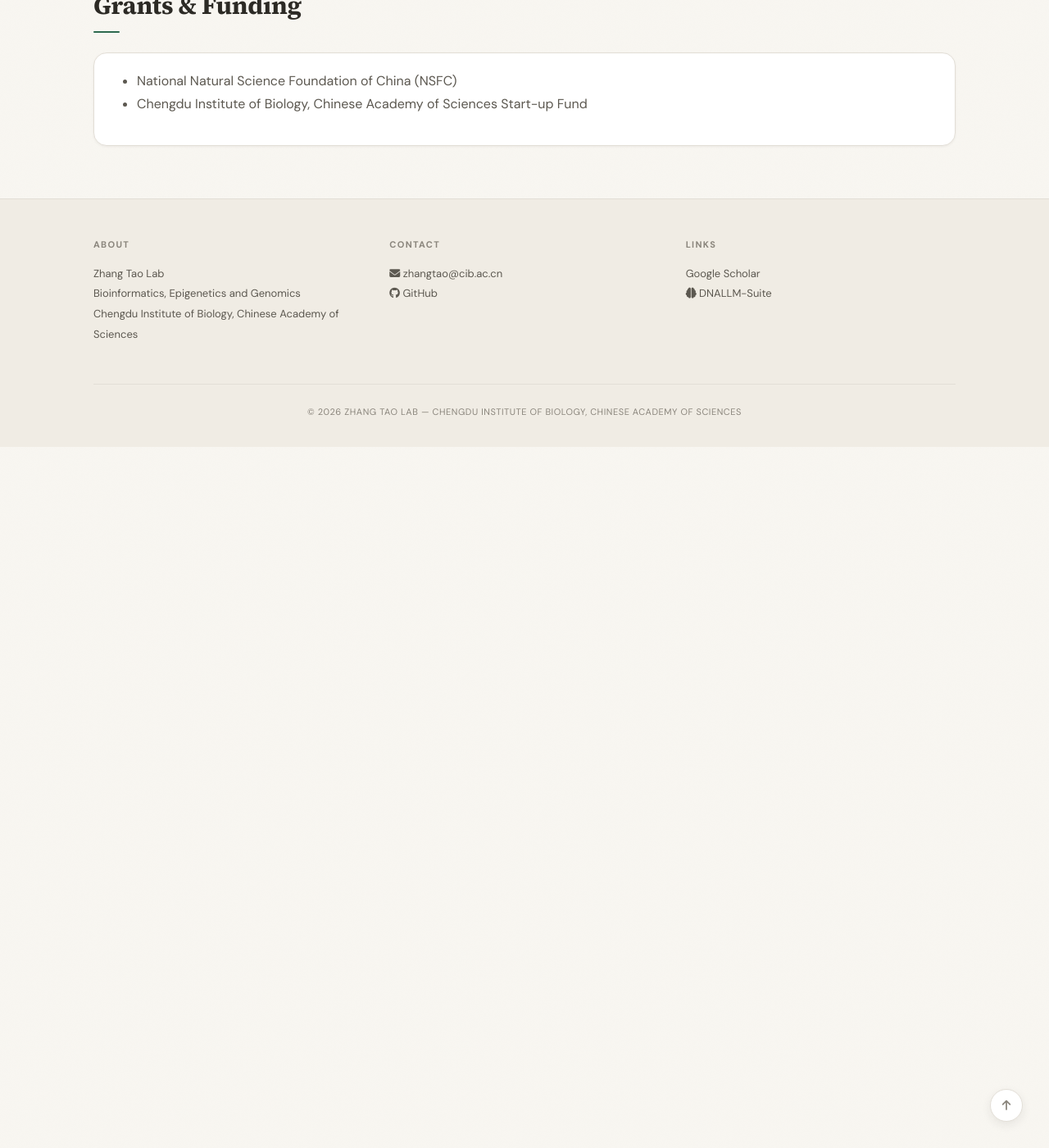
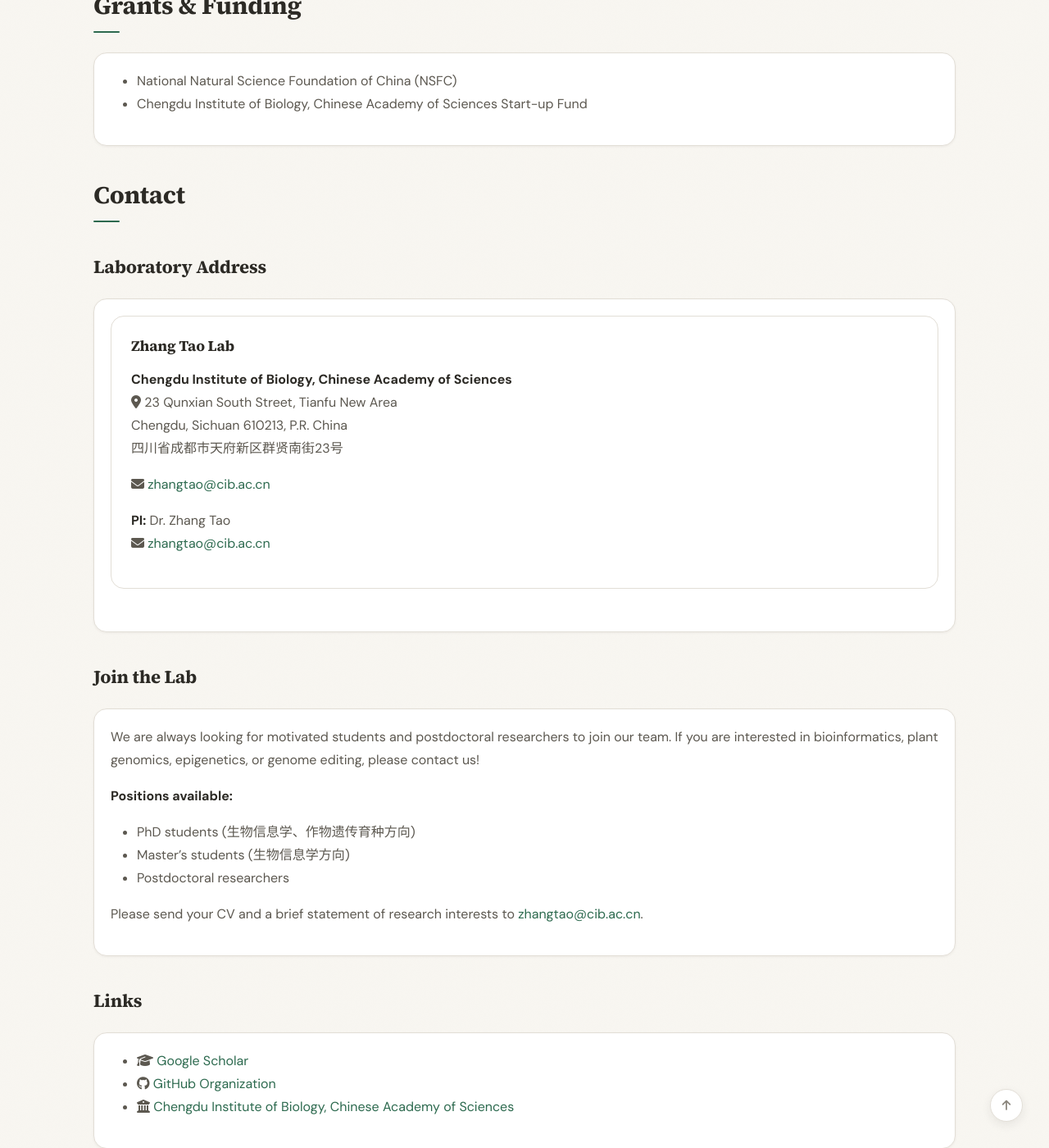
Before and after one commit to zhangtaolab/zhangtaolab.github.io, a Jekyll site: the page built from _pages/about.md, in a window 1280 px wide and 1400 px high, scrolled down 1085 px. Shown: the whole window at 82% size. Built offline with Jekyll 4.4.1, drawn with Linux system fonts in a browser that asks for light colours; a style sheet for code colours, icons or effects is not loaded; before the commit the page ends 1630 px from its top, so only the background shows below that.

Commit message:
feat(quick/nav): reorder nav (About last), merge Contact into About, /contact/ redirects to /about/

```diff
--- a/_config.yml
+++ b/_config.yml
@@ -36,13 +36,12 @@ analytics:
 # STEP 4: Choose Your Pages (comment out any you don't need)
 # ============================================================
 nav_pages:
-  - name: about
   - name: research
   - name: publications
   - name: software
   - name: team
   - name: news
-  - name: contact
+  - name: about
 
 # ============================================================
 # Advanced Settings (you probably don't need to change these)
--- a/_pages/about.md
+++ b/_pages/about.md
@@ -56,3 +56,63 @@ p, li, h1, h2, h3, h4 { max-width: none !important; }
 {% endfor %}
 </ul>
 </div>
+
+<h2 class="section-heading">Contact</h2>
+
+### Laboratory Address
+
+<div class="section-card">
+<div class="pi-card">
+<div>
+<h4>Zhang Tao Lab</h4>
+<p><strong>Chengdu Institute of Biology, Chinese Academy of Sciences</strong><br>
+<i class="fas fa-location-dot"></i> 23 Qunxian South Street, Tianfu New Area<br>
+Chengdu, Sichuan 610213, P.R. China<br>
+四川省成都市天府新区群贤南街23号</p>
+
+<p><i class="fas fa-envelope"></i> <a href="mailto:{{ site.email }}">{{ site.email }}</a></p>
+
+<p><strong>PI:</strong> Dr. Zhang Tao<br>
+<i class="fas fa-envelope"></i> <a href="mailto:{{ site.email }}">{{ site.email }}</a></p>
+</div>
+</div>
+</div>
+
+### Join the Lab
+
+<div class="section-card" markdown="1">
+
+We are always looking for motivated students and postdoctoral researchers to join our team. If you are interested in bioinformatics, plant genomics, epigenetics, or genome editing, please contact us!
+
+**Positions available:**
+
+- PhD students (生物信息学、作物遗传育种方向)
+- Master's students (生物信息学方向)
+- Postdoctoral researchers
+
+Please send your CV and a brief statement of research interests to [{{ site.email }}](mailto:{{ site.email }}).
+
+</div>
+
+### Links
+
+<div class="section-card" markdown="1">
+
+- <i class="fas fa-graduation-cap"></i> <a href="{{ site.links.google_scholar }}" target="_blank">Google Scholar</a>
+- <i class="fab fa-github"></i> <a href="{{ site.links.github }}" target="_blank">GitHub Organization</a>
+- <i class="fas fa-building-columns"></i> <a href="http://www.cib.ac.cn/" target="_blank">Chengdu Institute of Biology, Chinese Academy of Sciences</a>
+
+</div>
+
+<!-- Map Placeholder -->
+<div class="map-section" markdown="0">
+  <iframe
+    src="https://www.google.com/maps/embed?pb=!1m18!1m12!1m3!1d3438.0!2d104.0!3d30.5!2m3!1f0!2f0!3f0!3m2!1i1024!2i768!4f13.1!3m3!1m2!1s0x0%3A0x0!2zMzDCsDMwJzAwLjAiTiAxMDTCsDAwJzAwLjAiRQ!5e0!3m2!1sen!2scn!4v1"
+    width="100%"
+    height="400"
+    style="border:0;"
+    allowfullscreen=""
+    loading="lazy"
+    referrerpolicy="no-referrer-when-downgrade">
+  </iframe>
+</div>
```
Also changed, not shown: _pages/contact.md (+13 -66 lines), _pages/team.md (+1 -1 lines).
